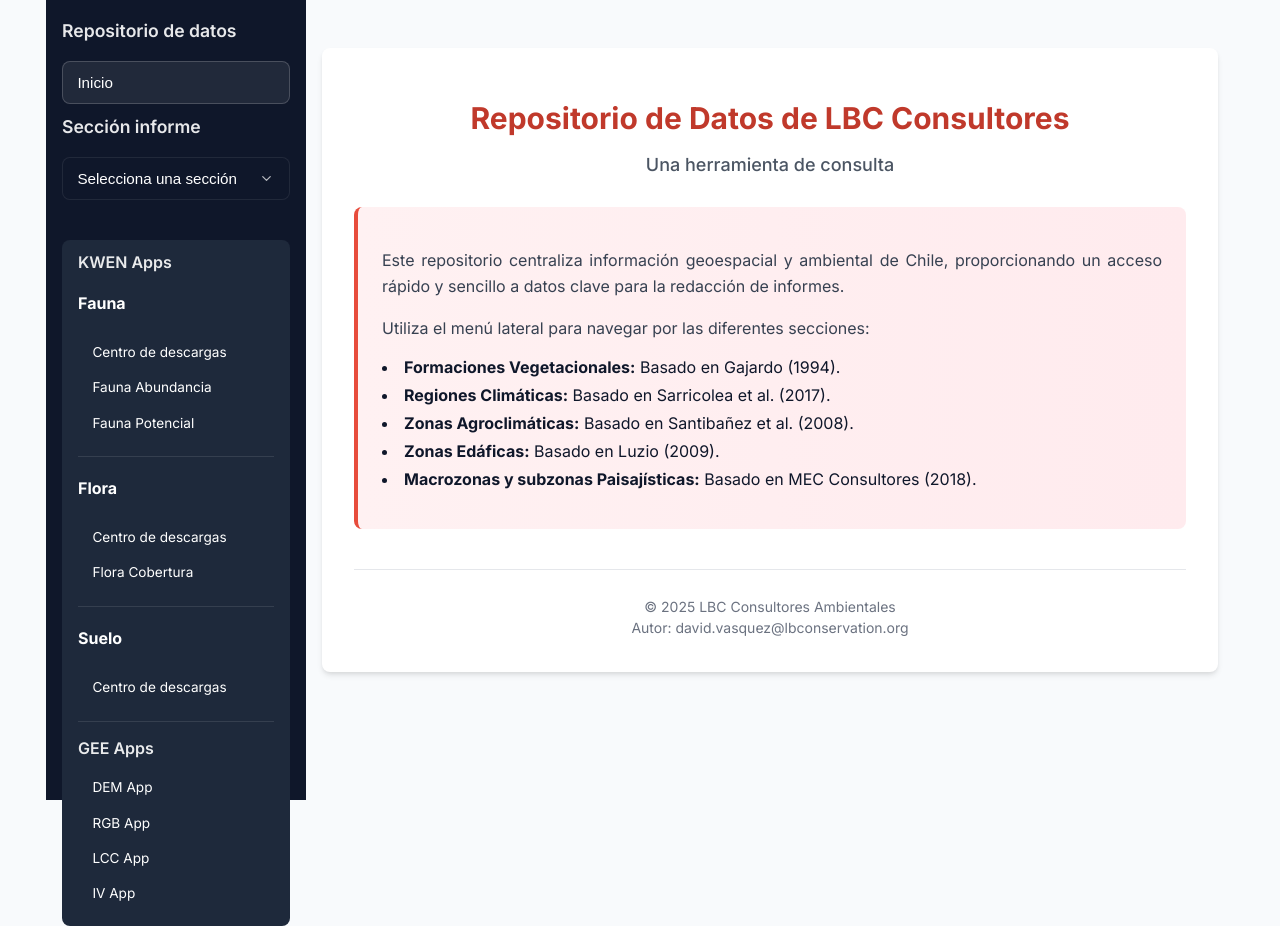
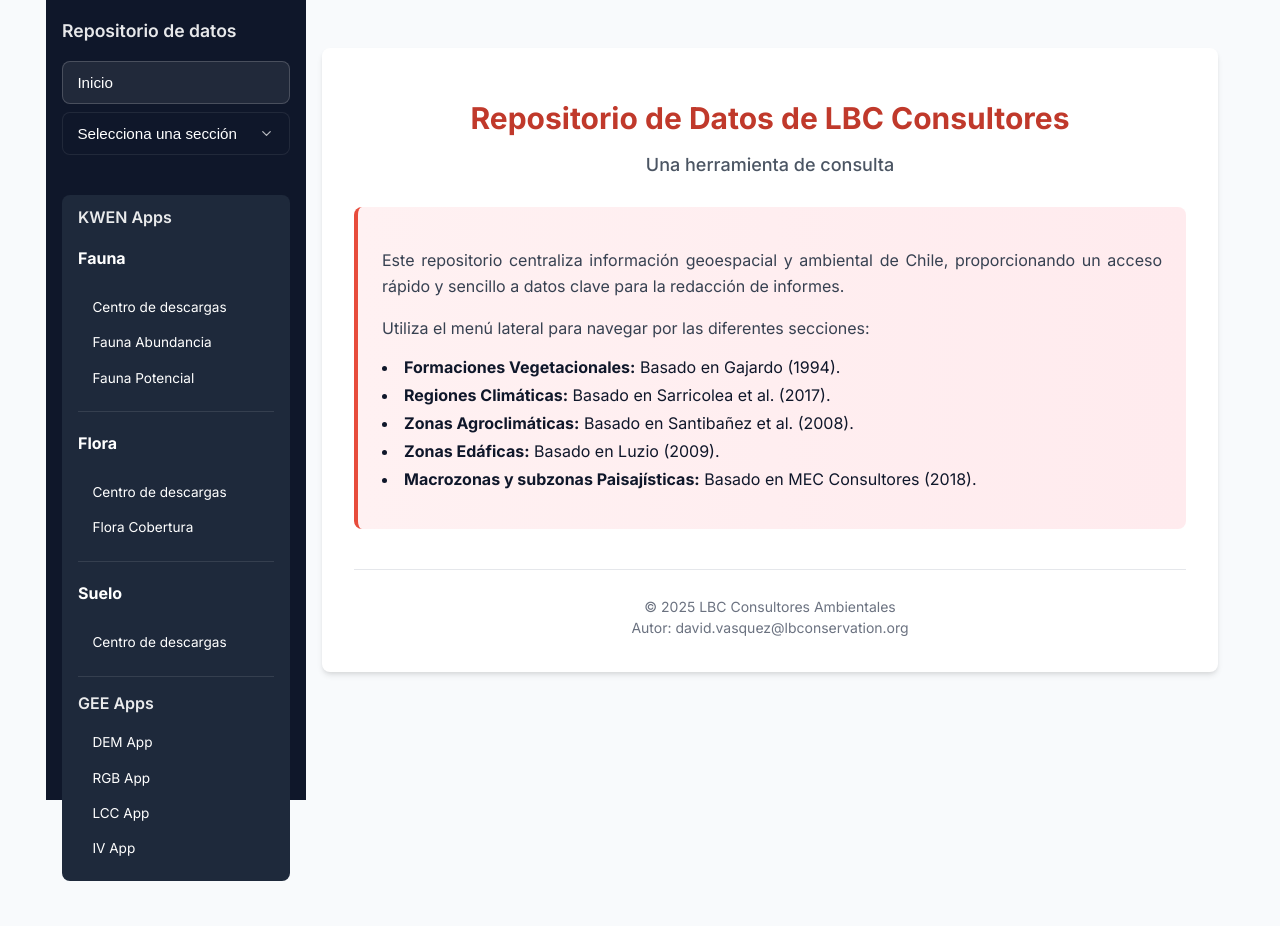
Before and after one commit to dnvasquez/repositorio-lbc, a React (Vite) app: page / in a window 1280 px wide. After the commit the page ends 881 px from the top, so only its background shows below. Built offline with nearby package versions, Linux system fonts and the light colour scheme.

Commit message:
Update App.jsx

```diff
--- a/src/App.jsx
+++ b/src/App.jsx
@@ -1,4 +1,4 @@
-// dnvasquez/repositorio-lbc/repositorio-lbc-7473a9a983f39a5f94719ace67507adc1c8e8981/src/App.jsx
+// dnvasquez/repositorio-lbc/repositorio-lbc-ac3608d3abbf348a38d7de449da6e78542511611/src/App.jsx
 import React, { useState } from 'react';
 import ClimatePanel from './components/ClimatePanel';
 import VegetationPanel from './components/VegetationPanel';
@@ -33,7 +33,7 @@
       <aside className="sidebar">
         <h2>Repositorio de datos</h2>
         <button className={view === 'home' ? 'active' : ''} onClick={() => setView('home')}>Inicio</button>
-        <h2>Sección informe</h2>
+
         <select
           value={view}
           onChange={(e) => {
```
